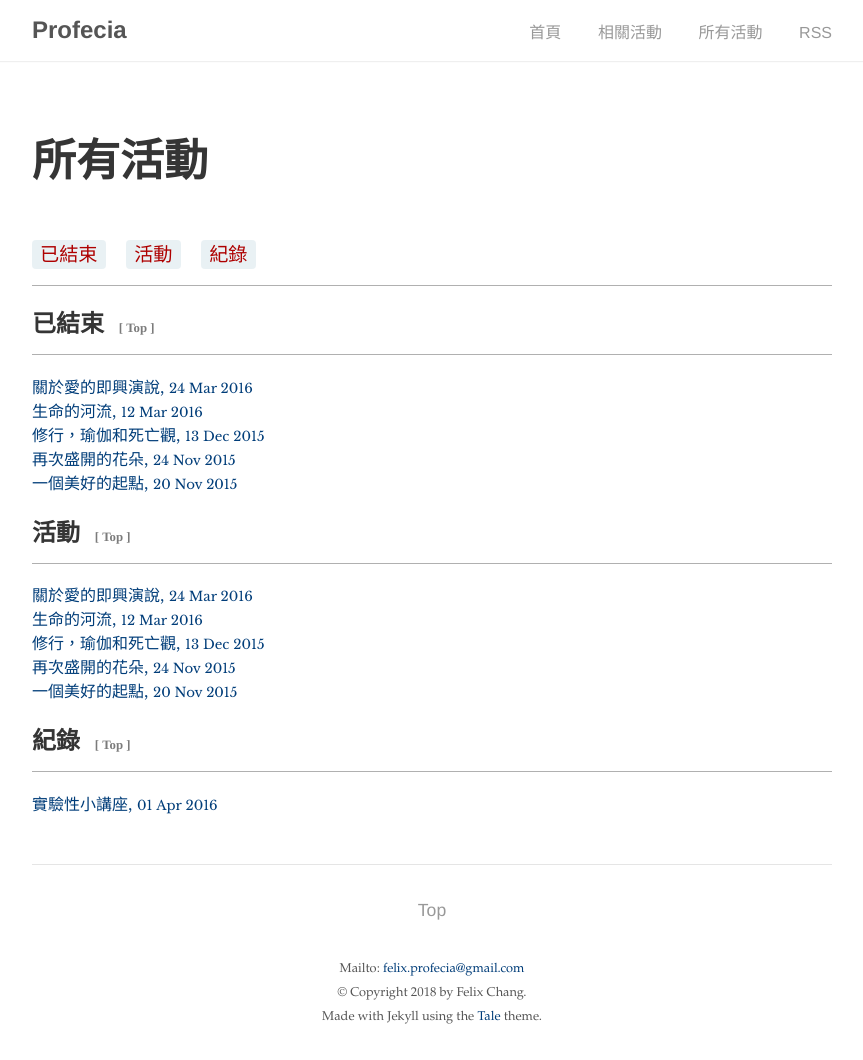
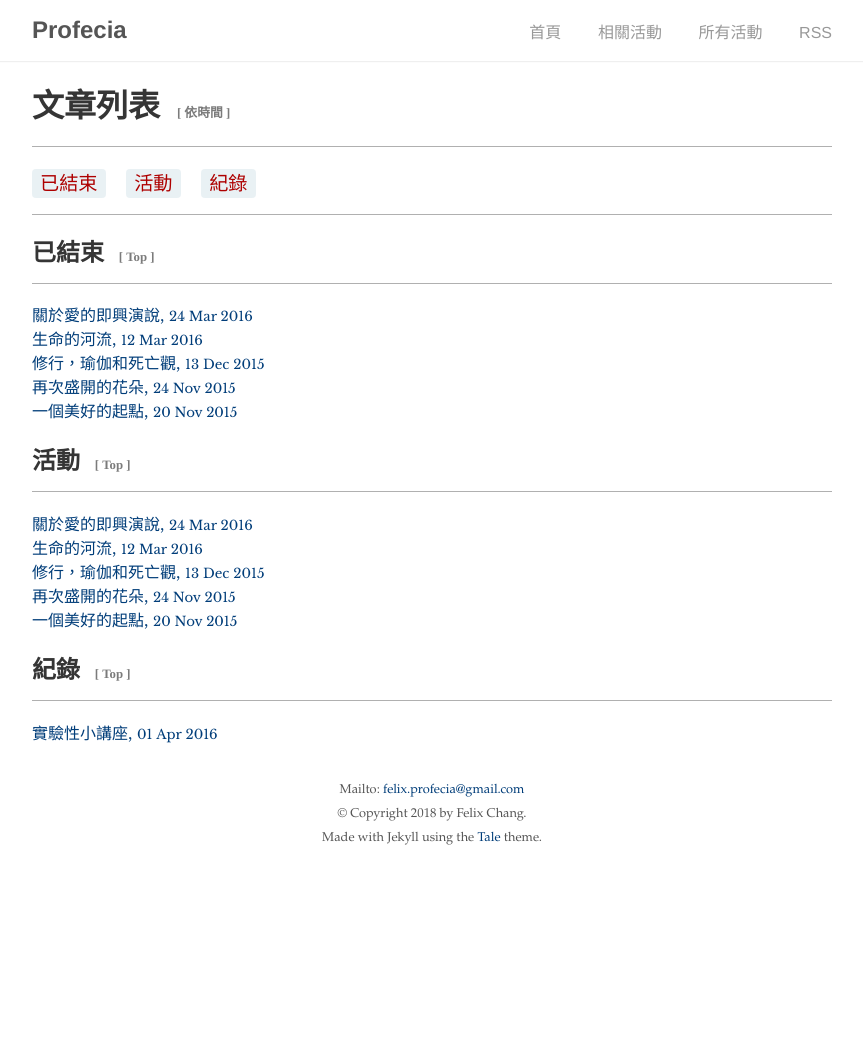
Before and after one commit to felix125/events, a Jekyll site: the page built from tags/tag.html, in a window 1280 px wide. Shown: the whole page, without its empty margins (208-1071 px from the left). Built offline with Jekyll 4.4.1, drawn with Linux system fonts in a browser that asks for light colours; after the commit the page ends 900 px from its top, so only the background shows below that.

Commit message:
check post.date

```diff
--- a/tags/tag.html
+++ b/tags/tag.html
@@ -1,7 +1,14 @@
 ---
-title: 所有活動
-layout: page
+layout: default
 ---
+
+<h1>
+    <span> 文章列表 </span>
+    <a href="{{ post.url | prepend: site.baseurl }}" style="text-decoration:none;color:#003D79">
+    <span><a href="{{ '/tags/list.html' | prepend: site.baseurl }}"><span style="text-decoration:none" class="tag-top">[ 依時間 ]</span></a></span>
+    <hr color="#b0b0b0" size="1" />
+</h1>
+
 
 {% comment %}
 =======================
@@ -47,7 +54,6 @@ The purpose of this snippet is to list all the tags you have in your site.
 {% endfor %}
 
 <hr color="#b0b0b0" size="1" />
-
 {% comment %}
 =======================
 The purpose of this snippet is to list all your posts posted with a certain tag.
@@ -64,17 +70,25 @@ The purpose of this snippet is to list all your posts posted with a certain tag.
         {% if post.tags contains tag %}
             <a href="{{ post.url | prepend: site.baseurl }}" style="text-decoration:none;color:#003D79">
                 {{ post.title }},
-                <small>{{ post.date | date_to_string }}</small>
+                {% if post.date %}
+                    <small>{{ post.date | date_to_string }}</small>
+                {% else %}
+                    <small> Unknown</small>
+                {% endif %}
             </a>
             <br />
-         {% endif %}
+        {% endif %}
     {% endfor %}
 
     {% for page in site.pages %}
         {% if page.tags contains tag %}
-            <a href="{{ page.url | prepend: site.baseurl }}" style="text-decoration:none;color:#003D79">
+            <a href="{{ page.url }}" style="text-decoration:none;color:#003D79">
                 {{ page.title }},
-                <small>{{ post.date | date_to_string }}</small>
+                {% if post.date %}
+                    <small>{{ post.date | date_to_string }}</small>
+                {% else %}
+                    <small> Unknown </small>
+                {% endif %}
             </a>
             <br />
         {% endif %}
```
